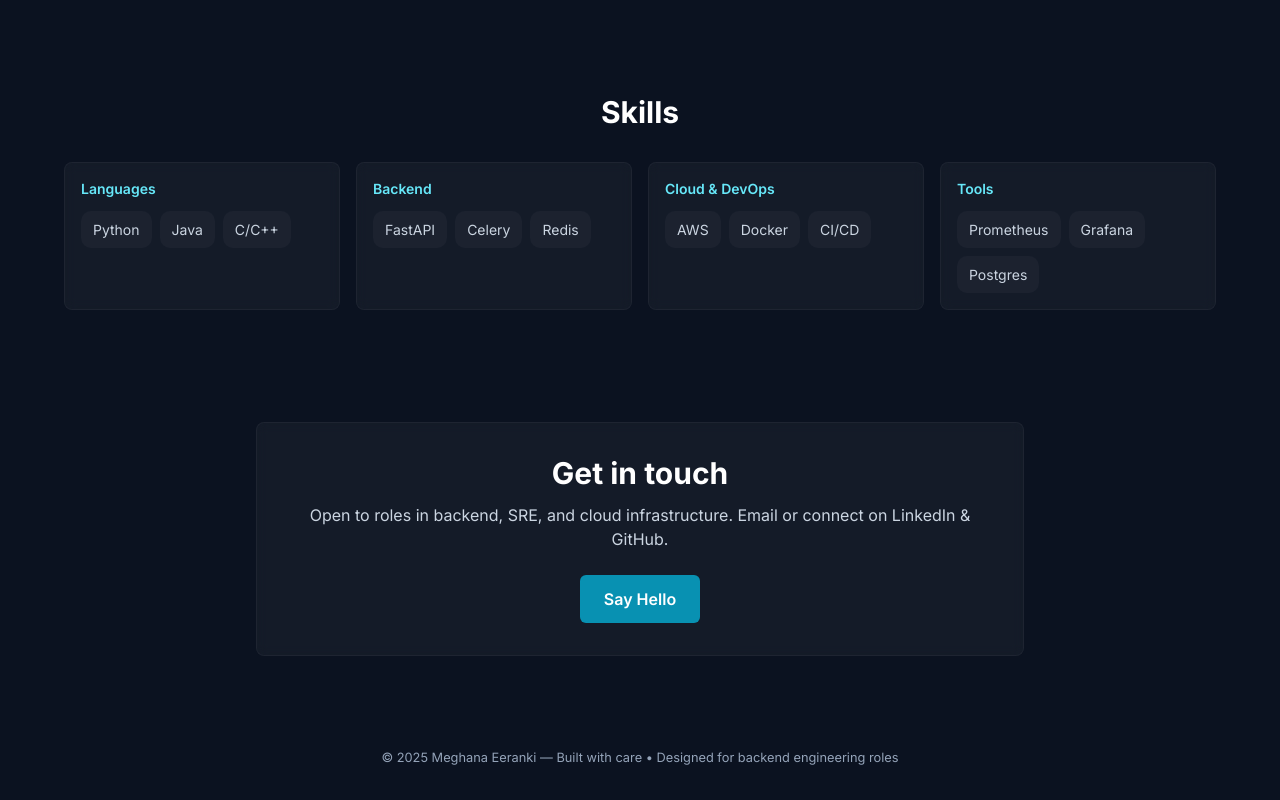
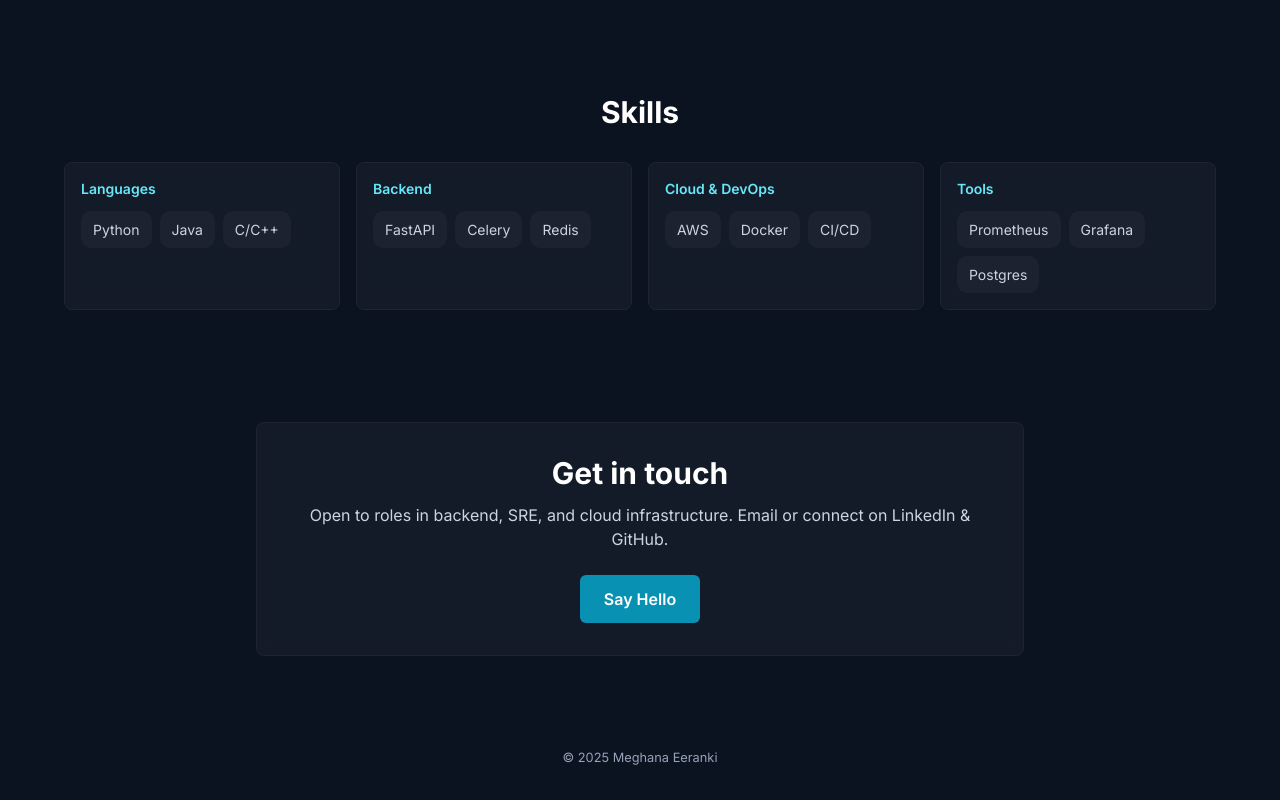
Before and after one commit to Meghana-Eerenki/megahana_eeranki_portfolio, a plain HTML site: page index.html in a window 1280 px wide. Shown: the part 2356-3156 px from the top of the page. Drawn offline with nearby package versions, Linux system fonts and the light colour scheme.

Commit message:
Update index.html

```diff
--- a/index.html
+++ b/index.html
@@ -293,7 +293,7 @@
 
   <footer class="py-8 text-center text-slate-400">
     <div class="container mx-auto px-6">
-      <small>&copy; 2025 Meghana Eeranki — Built with care • Designed for backend engineering roles</small>
+      <small>&copy; 2025 Meghana Eeranki</small>
     </div>
   </footer>
 
```
